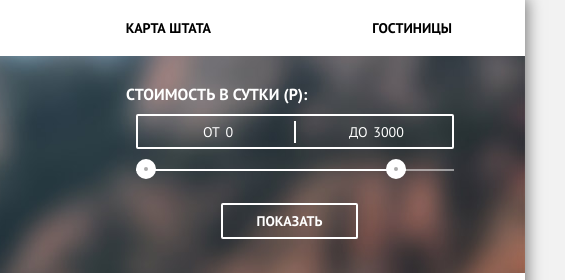
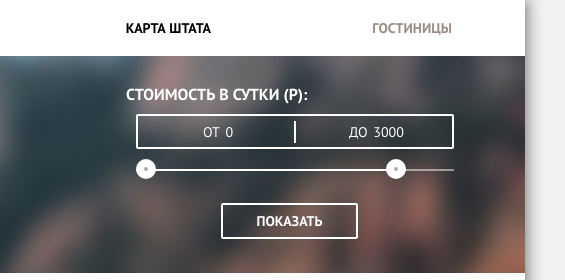
Before and after one commit to Valetorn/113967-sedona, a plain HTML site: page hotels.html in a window 1280 px wide. Shown: the top 280 px of the page, 715-1280 px from the left. Drawn offline with Linux system fonts and the light colour scheme.

Commit message:
Добавил стили активной ссылке

```diff
--- a/hotels.html
+++ b/hotels.html
@@ -32,7 +32,7 @@
 						</li>
 
 						<li class="main-menu__items">
-							<a href="#" class="main-menu__links">Гостиницы</a>
+							<a href="#" class="main-menu__links main-menu__links--active">Гостиницы</a>
 						</li>
 					</ul>
 				</nav>
```
